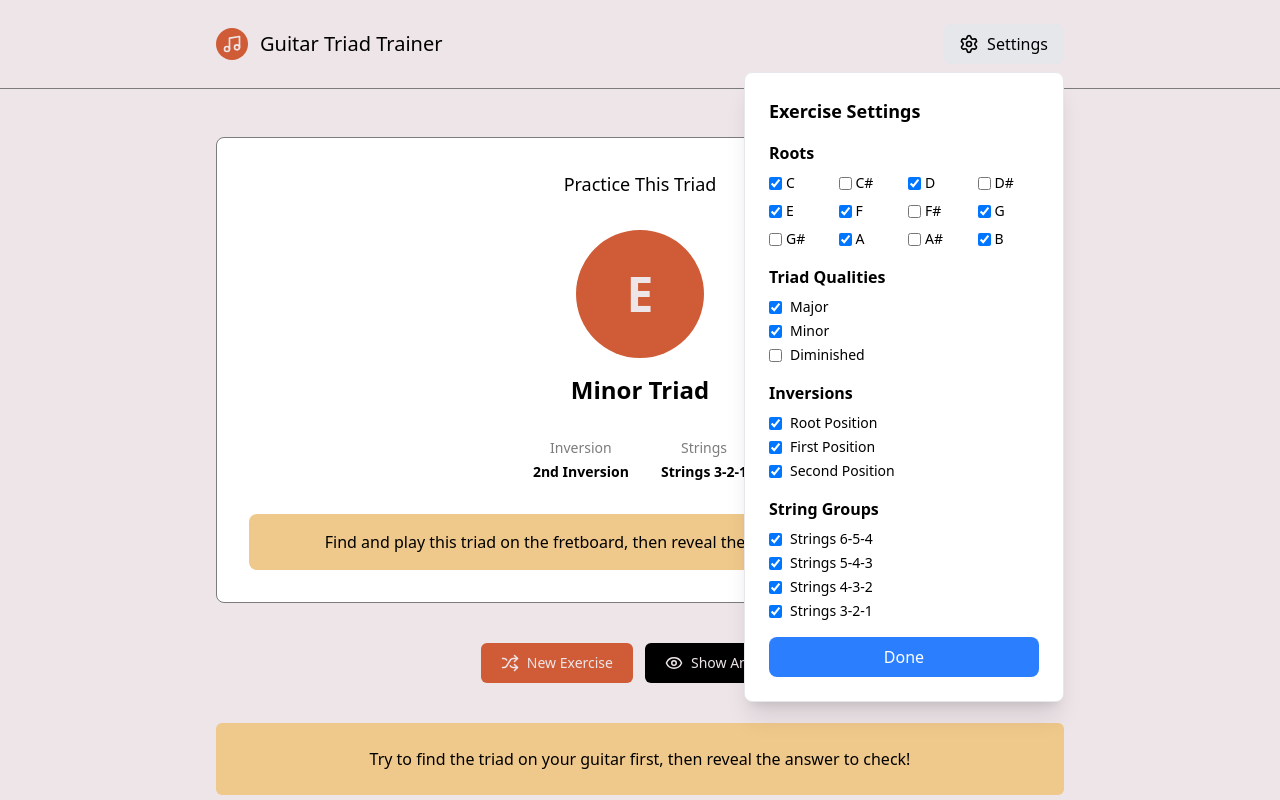
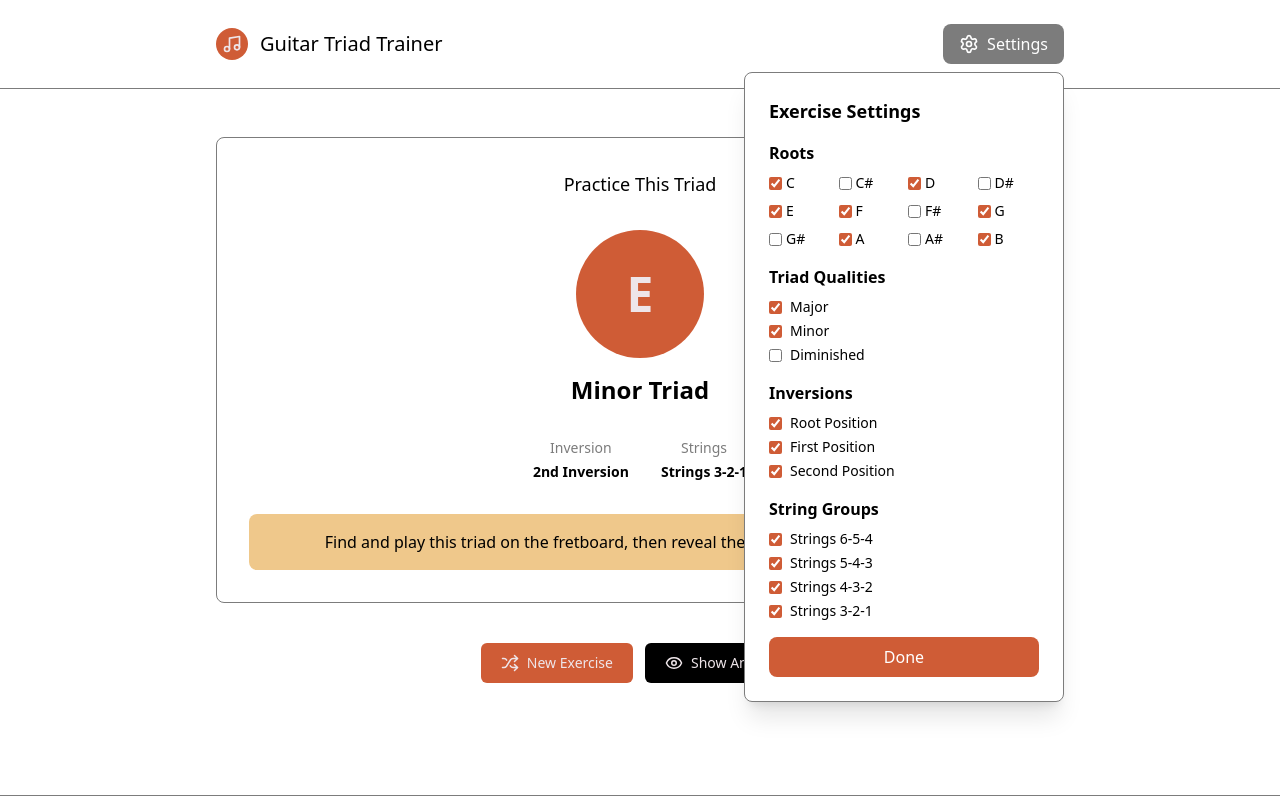
Before and after one commit to chenkasirer/triads, a React (Vite) app: page / in a window 1280 px wide. Both pictures are taken after a click on the button "Settings". Shown: the top 800 px of the page. Built offline with nearby package versions, Linux system fonts and the light colour scheme.

Commit message:
layout adjustments

```diff
--- a/src/App.tsx
+++ b/src/App.tsx
@@ -30,7 +30,7 @@ function App() {
     ) : [];
 
   return (
-    <div className="min-h-screen bg-lavender-blush transition-colors">
+    <div className="min-h-screen bg-white transition-colors">
       {/* Header */}
       <header className="border-b border-gray">
         <div className="max-w-4xl mx-auto px-6 py-6 flex items-center justify-between">
@@ -84,17 +84,6 @@ function App() {
             </div>
           )}
 
-          {/* Instructions */}
-          <div className="bg-sunset rounded-md p-6 text-center">
-            <p className="text-black">
-              {!currentExercise
-                ? 'Loading...'
-                : !showAnswer
-                  ? 'Try to find the triad on your guitar first, then reveal the answer to check!'
-                  : 'Study the fretboard above, then generate a new exercise to continue practicing.'
-              }
-            </p>
-          </div>
         </div>
       </main>
 
--- a/src/components/SettingsPanel.tsx
+++ b/src/components/SettingsPanel.tsx
@@ -28,20 +28,20 @@ const SettingsPanel: React.FC = () => {
     <div className="relative">
       <button
         onClick={() => setIsOpen(!isOpen)}
-        className="flex items-center gap-2 px-4 py-2 bg-gray-200 dark:bg-gray-700 rounded-lg hover:bg-gray-300 dark:hover:bg-gray-600 transition-colors"
+        className="flex items-center gap-2 px-4 py-2 bg-gray text-white rounded-lg hover:bg-flame transition-colors"
       >
         <Settings size={20} />
         Settings
       </button>
 
       {isOpen && (
-        <div className="absolute top-12 right-0 bg-white dark:bg-gray-800 rounded-lg shadow-xl border border-gray-200 dark:border-gray-700 p-6 min-w-80 z-10">
-          <h3 className="text-lg font-bold mb-4">Exercise Settings</h3>
+        <div className="absolute top-12 right-0 bg-white rounded-lg shadow-xl border border-gray p-6 min-w-80 z-10">
+          <h3 className="text-lg font-bold mb-4 text-black">Exercise Settings</h3>
 
           <div className="space-y-4">
             {/* Roots */}
             <div>
-              <h4 className="font-semibold mb-2">Roots</h4>
+              <h4 className="font-semibold mb-2 text-black">Roots</h4>
               <div className="grid grid-cols-4 gap-2">
                 {allRoots.map(root => (
                   <label key={root} className="flex items-center space-x-1">
@@ -49,8 +49,9 @@ const SettingsPanel: React.FC = () => {
                       type="checkbox"
                       checked={settings.roots.includes(root)}
                       onChange={() => handleCheckboxChange('roots', root, settings.roots)}
+                      className="accent-flame"
                     />
-                    <span className="text-sm">{root}</span>
+                    <span className="text-sm text-black">{root}</span>
                   </label>
                 ))}
               </div>
@@ -58,7 +59,7 @@ const SettingsPanel: React.FC = () => {
 
             {/* Qualities */}
             <div>
-              <h4 className="font-semibold mb-2">Triad Qualities</h4>
+              <h4 className="font-semibold mb-2 text-black">Triad Qualities</h4>
               <div className="space-y-1">
                 {allQualities.map(quality => (
                   <label key={quality} className="flex items-center space-x-2">
@@ -66,8 +67,9 @@ const SettingsPanel: React.FC = () => {
                       type="checkbox"
                       checked={settings.qualities.includes(quality)}
                       onChange={() => handleCheckboxChange('qualities', quality, settings.qualities)}
+                      className="accent-flame"
                     />
-                    <span className="text-sm capitalize">{quality}</span>
+                    <span className="text-sm capitalize text-black">{quality}</span>
                   </label>
                 ))}
               </div>
@@ -75,7 +77,7 @@ const SettingsPanel: React.FC = () => {
 
             {/* Inversions */}
             <div>
-              <h4 className="font-semibold mb-2">Inversions</h4>
+              <h4 className="font-semibold mb-2 text-black">Inversions</h4>
               <div className="space-y-1">
                 {allInversions.map(inversion => (
                   <label key={inversion} className="flex items-center space-x-2">
@@ -83,8 +85,9 @@ const SettingsPanel: React.FC = () => {
                       type="checkbox"
                       checked={settings.inversions.includes(inversion)}
                       onChange={() => handleCheckboxChange('inversions', inversion, settings.inversions)}
+                      className="accent-flame"
                     />
-                    <span className="text-sm capitalize">{inversion} position</span>
+                    <span className="text-sm capitalize text-black">{inversion} position</span>
                   </label>
                 ))}
               </div>
@@ -92,7 +95,7 @@ const SettingsPanel: React.FC = () => {
 
             {/* String Groups */}
             <div>
-              <h4 className="font-semibold mb-2">String Groups</h4>
+              <h4 className="font-semibold mb-2 text-black">String Groups</h4>
               <div className="space-y-1">
                 {allStringGroups.map(group => (
                   <label key={group} className="flex items-center space-x-2">
@@ -100,8 +103,9 @@ const SettingsPanel: React.FC = () => {
                       type="checkbox"
                       checked={settings.stringGroups.includes(group)}
                       onChange={() => handleCheckboxChange('stringGroups', group, settings.stringGroups)}
+                      className="accent-flame"
                     />
-                    <span className="text-sm">Strings {group.split('').join('-')}</span>
+                    <span className="text-sm text-black">Strings {group.split('').join('-')}</span>
                   </label>
                 ))}
               </div>
@@ -110,7 +114,7 @@ const SettingsPanel: React.FC = () => {
 
           <button
             onClick={() => setIsOpen(false)}
-            className="mt-4 w-full px-4 py-2 bg-blue-500 text-white rounded-lg hover:bg-blue-600 transition-colors"
+            className="mt-4 w-full px-4 py-2 bg-flame text-white rounded-lg hover:bg-sunset transition-colors"
           >
             Done
           </button>
--- a/src/index.css
+++ b/src/index.css
@@ -8,6 +8,7 @@
 .text-flame { color: #cf5c36; }
 .hover\:bg-flame:hover { background-color: #cf5c36; }
 .border-flame { border-color: #cf5c36; }
+.accent-flame { accent-color: #cf5c36; }
 
 .bg-lavender-blush { background-color: #eee5e9; }
 .text-lavender-blush { color: #eee5e9; }
```
